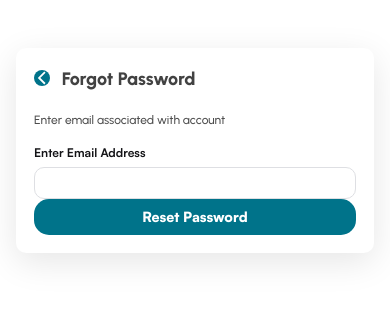
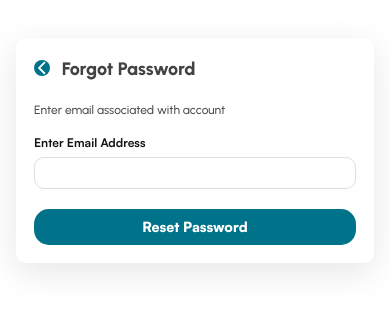
Before and after one commit to Ooozari/TheraMynd, a Next.js app: page /reset-password in a window 390 px wide. Shown: the part 272-582 px from the top of the page. Built offline with nearby package versions, Linux system fonts and the light colour scheme.

Commit message:
fixed gap spellings

```diff
--- a/src/views/ResetPassword.jsx
+++ b/src/views/ResetPassword.jsx
@@ -62,7 +62,7 @@ function ResetPassword() {
 
 
                             {/* Form */}
-                            <form onSubmit={handlereset} className='flex flex-col ap-[20px] sm:gap-[23px] md:gap-[26px] lg:gap-[28px] xl:gap-[30px] 2xl:gap-[32px]'>
+                            <form onSubmit={handlereset} className='flex flex-col gap-[20px] sm:gap-[23px] md:gap-[26px] lg:gap-[28px] xl:gap-[30px] 2xl:gap-[32px]'>
                                 {/* Input Feilds */}
                                 <div className='space-y-[16px] sm:space-y-[18px] md:space-y-[20px] lg:space-y-[22px] xl:space-y-[23px] 2xl:space-y-[24px]'>
 
```
